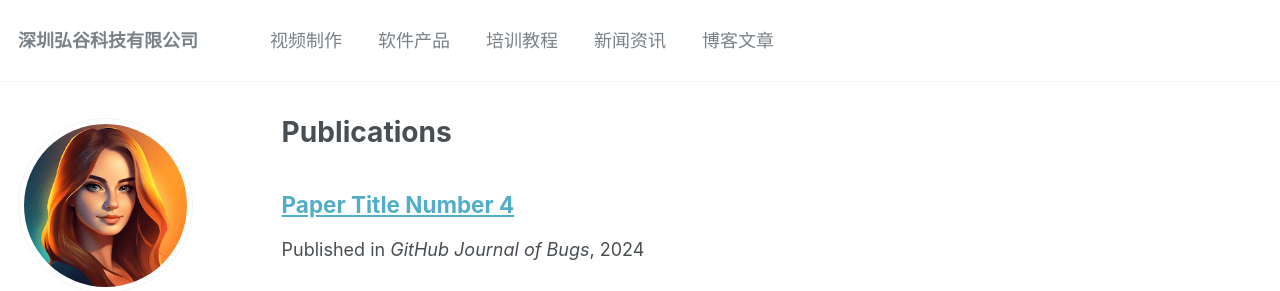
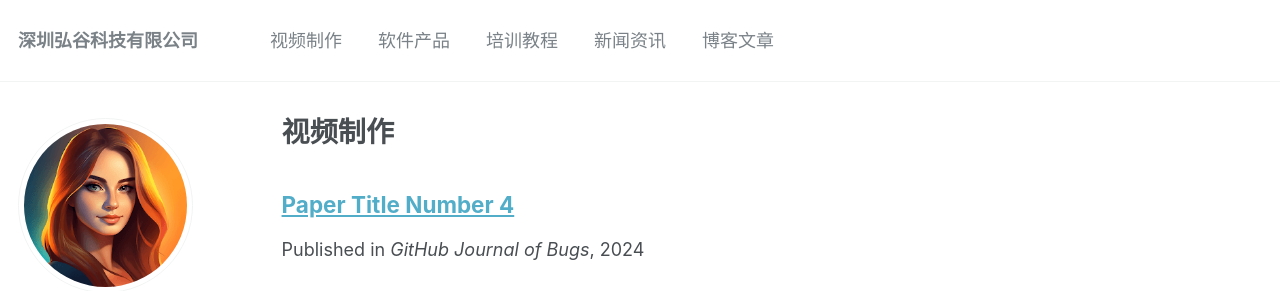
Before and after one commit to bloomv/bloomv, a Jekyll site: the page built from _pages/publications.md, in a window 1280 px wide and 1347 px high. Shown: the top 291 px of the window. Built offline with Jekyll 4.4.1, drawn with Linux system fonts in a browser that asks for light colours.

Commit message:
Update publications.md

```diff
--- a/_pages/publications.md
+++ b/_pages/publications.md
@@ -1,6 +1,6 @@
 ---
 layout: archive
-title: "Publications"
+title: "视频制作"
 permalink: /publications/
 author_profile: true
 ---
```
